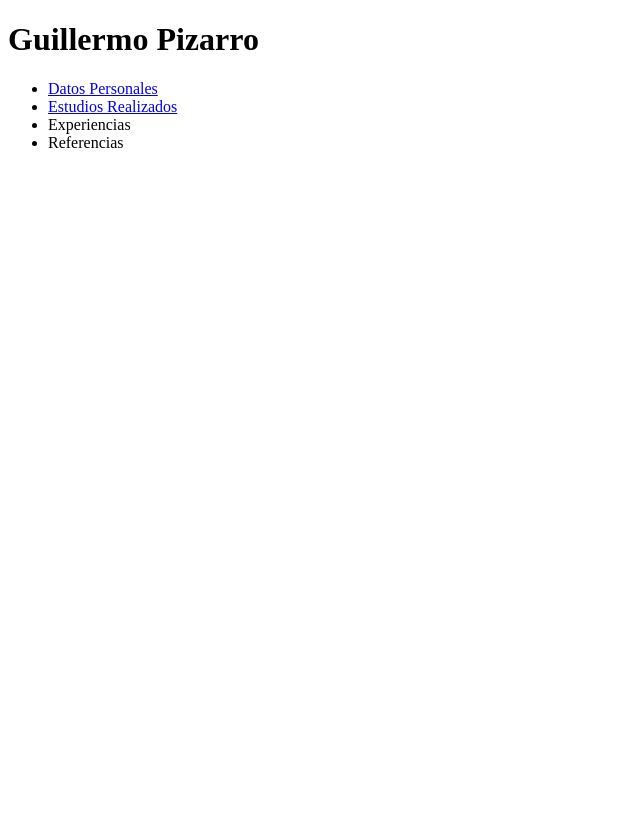
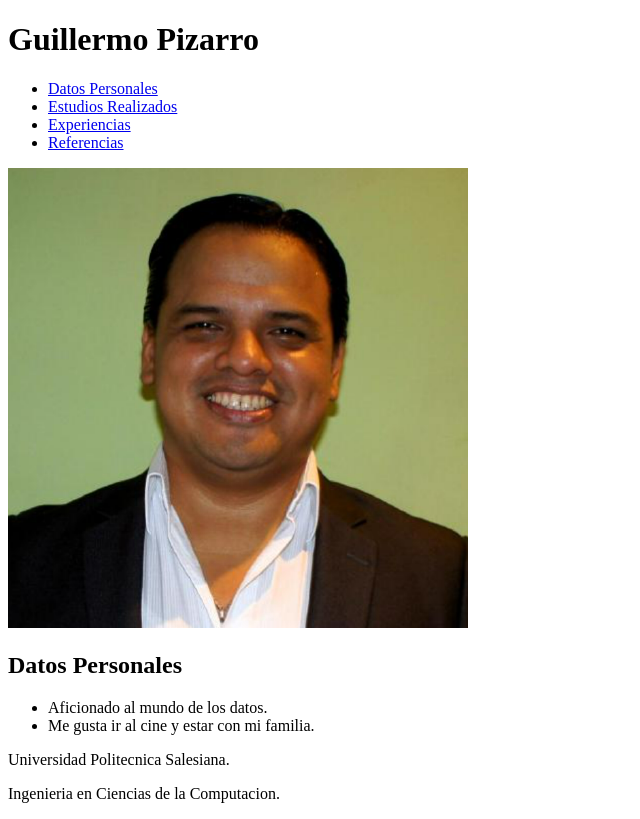
Before and after one commit to guillermopizarro/p64-PPW, a plain HTML site: page unidad_01/html/02_taller/index.html in a window 1280 px wide. Shown: the whole page, without its empty margins (0-640 px from the left). Drawn offline with Linux system fonts and the light colour scheme.

Commit message:
Creacion de la pagina inicial

```diff
--- a/unidad_01/html/02_taller/index.html
+++ b/unidad_01/html/02_taller/index.html
@@ -12,11 +12,21 @@
             <ul>
                 <li><a href="#">Datos Personales</a></li>
                 <li><a href="estudios.html">Estudios Realizados</a></li>
-                <li><a href="experiencias.html"></a>Experiencias</li>
-                <li><a href="referencias.html"></a>Referencias</li>
+                <li><a href="experiencias.html">Experiencias</a></li>
+                <li><a href="referencias.html">Referencias</a></li>
             </ul>
         </nav>
-        <main></main>
-        <footer></footer>
+        <main>
+            <img src="img/profile.png"/>
+            <h2>Datos Personales</h2>
+            <ul>
+                <li>Aficionado al mundo de los datos.</li>
+                <li>Me gusta ir al cine y estar con mi familia.</li>
+            </ul>
+        </main>
+        <footer>
+            <p>Universidad Politecnica Salesiana. <p/>
+            <p>Ingenieria en Ciencias de la Computacion. <p/>
+        </footer>
     </body>
 </html>
```
Also changed, not shown: unidad_01/html/02_taller/estudios.html (+6 -3 lines), unidad_01/html/02_taller/experiencias.html (+6 -3 lines), unidad_01/html/02_taller/referencias.html (+6 -3 lines), unidad_01/html/02_taller/img/profile.png (added).
